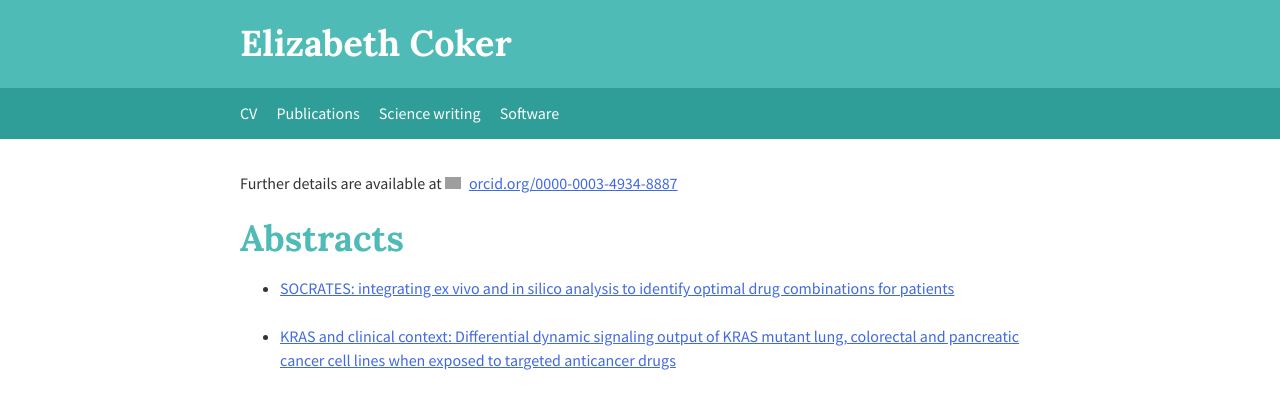
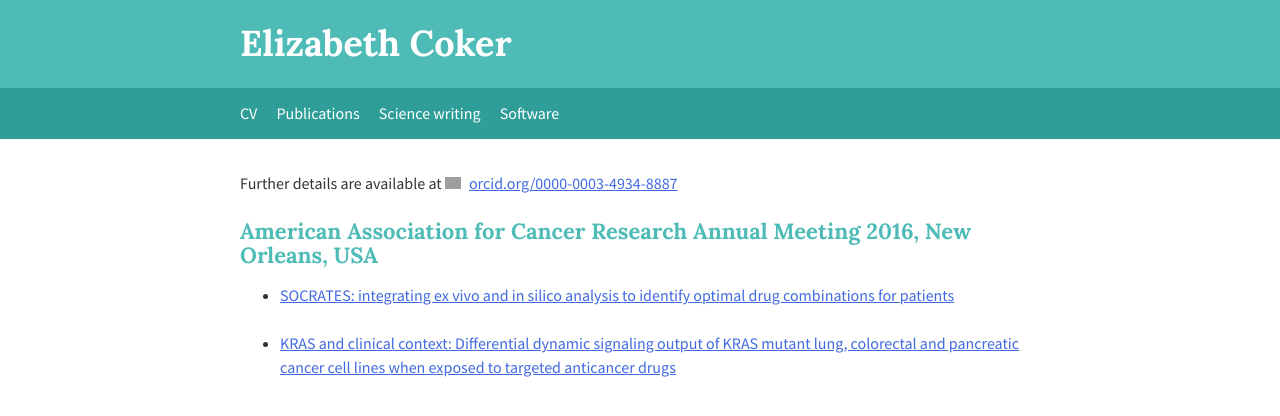
Before and after one commit to eac54/eac54.github.io, a Jekyll site: the page built from Conferences/index.md, in a window 1280 px wide. Shown: the top 416 px of the page. Built offline with Jekyll 4.4.1, drawn with Linux system fonts in a browser that asks for light colours; grey boxes are pictures that could not be loaded.

Commit message:
Update index.md

```diff
--- a/Conferences/index.md
+++ b/Conferences/index.md
@@ -4,7 +4,7 @@ title: Conferences
 
 Further details are available at <a href="https://orcid.org/0000-0003-4934-8887" target="orcid.widget" rel="noopener noreferrer" style="vertical-align:top;"><img src="https://orcid.org/sites/default/files/images/orcid_16x16.png" style="width:1em;margin-right:.5em;" alt="ORCID iD icon">orcid.org/0000-0003-4934-8887</a>
 
-# Abstracts
+### American Association for Cancer Research Annual Meeting 2016, New Orleans, USA
 * [SOCRATES: integrating ex vivo and in silico analysis to identify optimal drug combinations for patients](http://cancerres.aacrjournals.org/content/76/14_Supplement/4383)
 
 * [KRAS and clinical context: Differential dynamic signaling output of KRAS mutant lung, colorectal and pancreatic cancer cell lines when exposed to targeted anticancer drugs](http://cancerres.aacrjournals.org/content/76/14_Supplement/3099)
```
